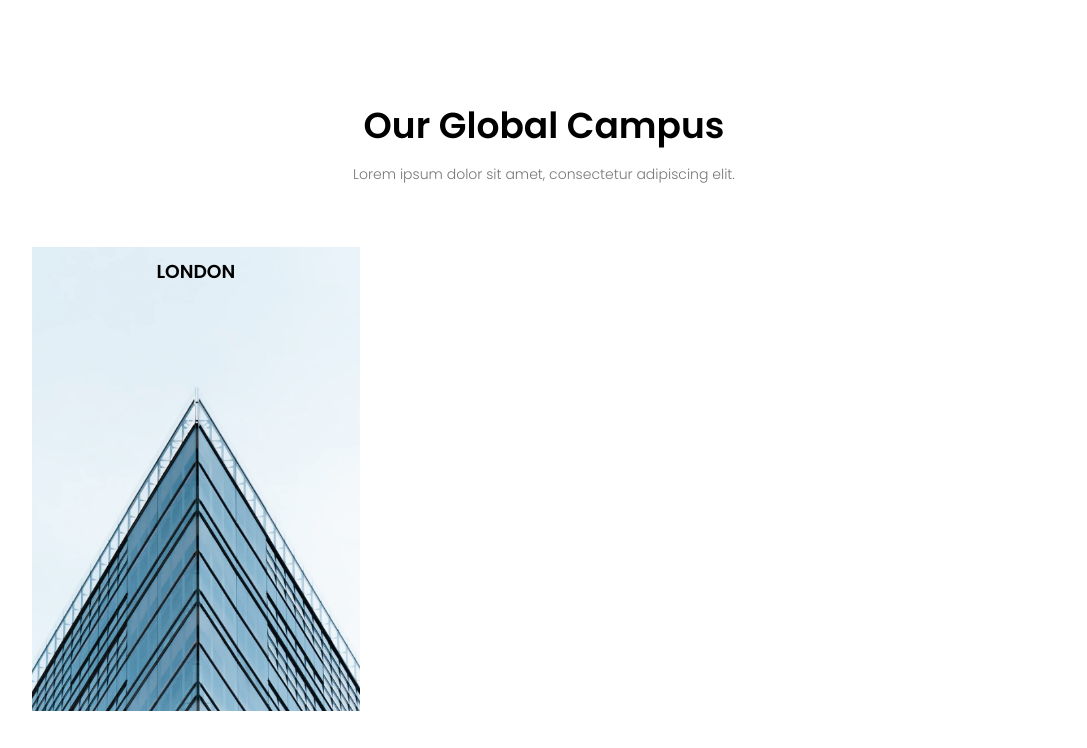
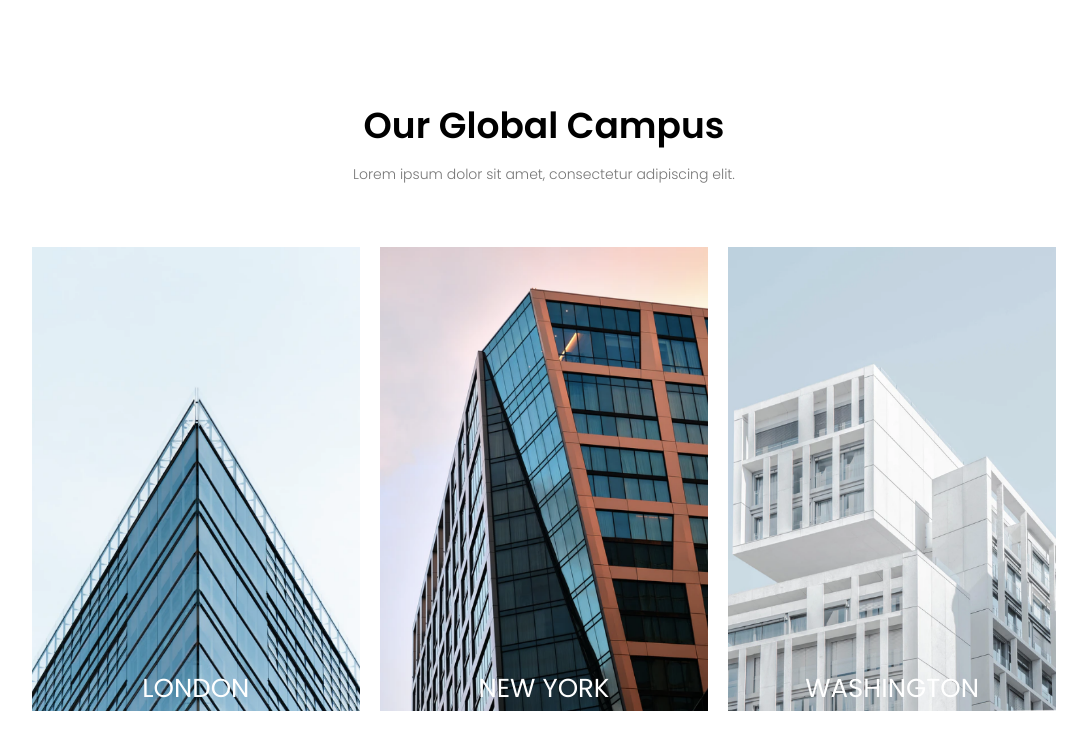
Before and after one commit to Gust4vo97/fantasy, a plain HTML site: page index.html in a window 1280 px wide. Shown: the part 1292-2040 px from the top of the page, without its empty margins (96-1183 px from the left). Drawn offline with Linux system fonts and the light colour scheme.

Commit message:
Add campus section style

```diff
--- a/assets/css/style.css
+++ b/assets/css/style.css
@@ -215,3 +215,21 @@ h3 {
     background: rgba(226,0,0,0.7);
 
 }
+
+.layer h3{
+    width: 100%;
+    font-weight: 500;
+    color: #fff;
+    font-size: 26px;
+    bottom: 0;
+    left: 50%;
+    transform: translateX(-50%);
+    position: absolute;
+    transition: 0.5s;
+}
+
+.layer:hover h3{
+    bottom: 49%;
+    opacity: 1;
+
+}
--- a/index.html
+++ b/index.html
@@ -69,12 +69,23 @@
     <p>Lorem ipsum dolor sit amet, consectetur adipiscing elit.</p>
     <div class="row">
         <div class="campus-col">
-<img src="assets/images/london.png" alt="">
+        <img src="assets/images/london.png" alt="">
          <div class="layer">
              <h3>LONDON</h3>
          </div>
         </div>
-
+         <div class="campus-col">
+               <img src="assets/images/newyork.png" alt="">
+         <div class="layer">
+             <h3>NEW YORK</h3>
+         </div>
+        </div>
+        <div class="campus-col">
+            <img src="assets/images/washington.png" alt="">
+                     <div class="layer">
+                         <h3>WASHINGTON</h3>
+                     </div>
+                    </div>
     </div>
     </section>
  <!-- font awesome script -->
```
